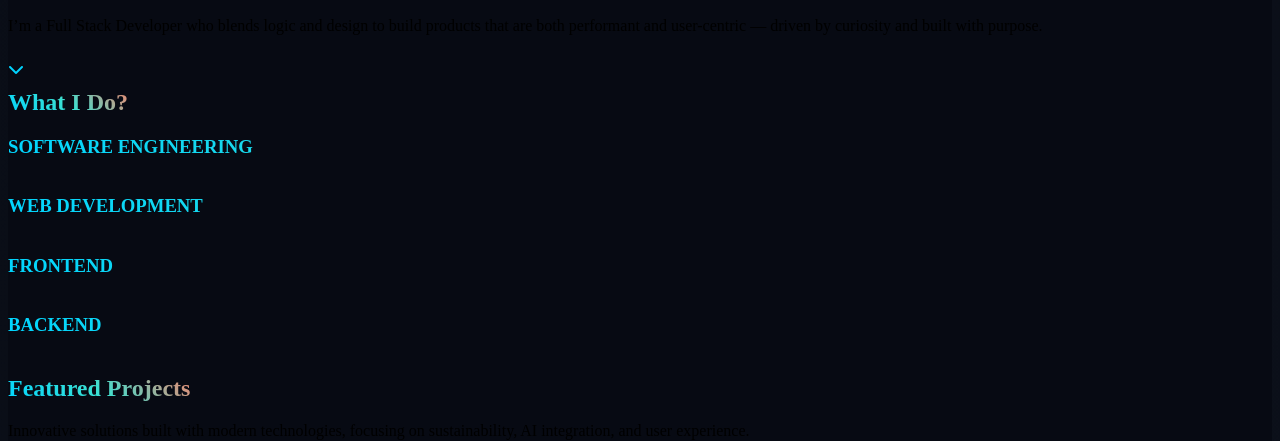
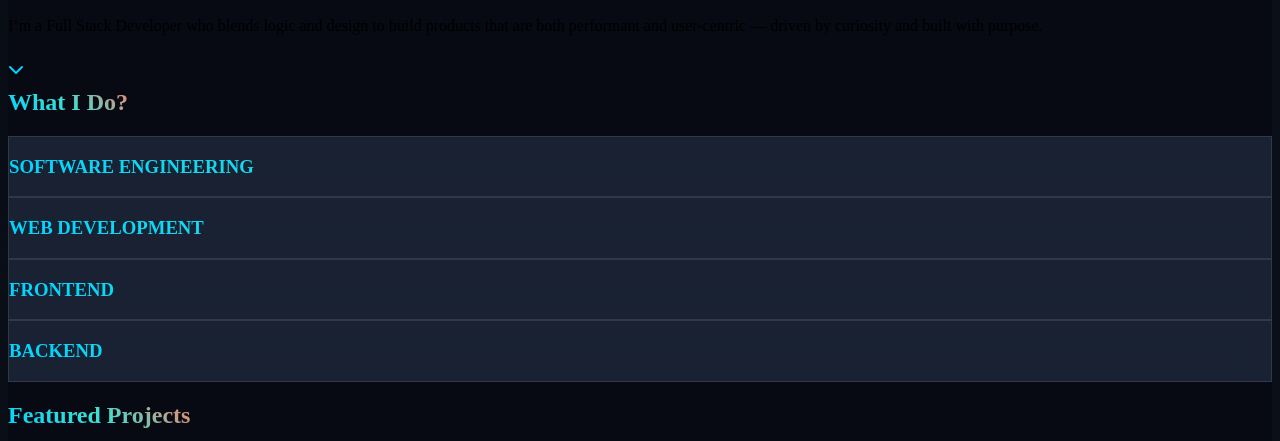
Before and after one commit to aroravittesh/portfolio, a React (Vite) app in the folder client/: page / in a window 1280 px wide. Shown: the part 2340-2781 px from the top of the page. Built offline with nearby package versions, Linux system fonts and the light colour scheme.

Commit message:
updated cards background

```diff
--- a/client/src/components/Education.tsx
+++ b/client/src/components/Education.tsx
@@ -1,3 +1,59 @@
+// import { motion } from "framer-motion";
+// import { useIntersectionObserver } from "@/hooks/use-intersection-observer";
+
+// const Education = () => {
+//   const { ref, isIntersecting } = useIntersectionObserver({ threshold: 0.1 });
+
+//   return (
+//     <section
+//       id="education"
+//       ref={ref}
+//       className="py-20 px-6 md:px-16 bg-cosmic-dark text-white"
+//     >
+//       {/* Section Heading */}
+//       <motion.div
+//         initial={{ y: 40, opacity: 0 }}
+//         animate={isIntersecting ? { y: 0, opacity: 1 } : { y: 40, opacity: 0 }}
+//         transition={{ duration: 0.6 }}
+//         className="text-center mb-12"
+//       >
+//         <h2 className="text-4xl md:text-5xl font-bold font-orbitron tracking-wide">
+//           <span className="gradient-text">Education</span>
+//         </h2>
+//       </motion.div>
+
+//       {/* Education Cards */}
+//       <motion.div
+//         initial={{ opacity: 0, y: 40 }}
+//         animate={isIntersecting ? { opacity: 1, y: 0 } : { opacity: 0, y: 40 }}
+//         transition={{ duration: 0.6, delay: 0.1 }}
+//         className="max-w-4xl mx-auto space-y-6"
+//       >
+//         {/* Degree Card */}
+//         <div className="p-8 bg-cosmic-purple/80 hover:bg-cosmic-purple/90 border border-cosmic-cyan/40 shadow-xl rounded-2xl transition-all duration-500">
+//           <h3 className="text-2xl font-bold font-orbitron uppercase tracking-wider gradient-text">
+//             B.Tech in Computer Science Engineering
+//           </h3>
+//           <p className="text-gray-300 text-sm font-medium mt-2">
+//             Bennett University — Expected June 2026
+//           </p>
+//           <p className="text-gray-300 text-sm mt-1">
+//             CGPA: 8.42
+//           </p>
+//         </div>
+
+//         {/* DSA Achievement Card */}
+//         <div className="p-6 bg-cosmic-purple/80 hover:bg-cosmic-purple/90 border border-cosmic-cyan/40 shadow-xl rounded-2xl transition-all duration-500 text-center">
+//           <p className="text-lg font-bold font-orbitron gradient-text">
+//             Solved 370+ questions on LeetCode, GFG, and TUF+
+//           </p>
+//         </div>
+//       </motion.div>
+//     </section>
+//   );
+// };
+
+// export default Education;
 import { motion } from "framer-motion";
 import { useIntersectionObserver } from "@/hooks/use-intersection-observer";
 
@@ -30,7 +86,7 @@ const Education = () => {
         className="max-w-4xl mx-auto space-y-6"
       >
         {/* Degree Card */}
-        <div className="p-8 bg-cosmic-purple/80 hover:bg-cosmic-purple/90 border border-cosmic-cyan/40 shadow-xl rounded-2xl transition-all duration-500">
+        <div className="glass-dark rounded-2xl p-8 transition-all duration-500">
           <h3 className="text-2xl font-bold font-orbitron uppercase tracking-wider gradient-text">
             B.Tech in Computer Science Engineering
           </h3>
@@ -43,7 +99,7 @@ const Education = () => {
         </div>
 
         {/* DSA Achievement Card */}
-        <div className="p-6 bg-cosmic-purple/80 hover:bg-cosmic-purple/90 border border-cosmic-cyan/40 shadow-xl rounded-2xl transition-all duration-500 text-center">
+        <div className="glass-dark rounded-2xl p-6 text-center transition-all duration-500">
           <p className="text-lg font-bold font-orbitron gradient-text">
             Solved 370+ questions on LeetCode, GFG, and TUF+
           </p>
--- a/client/src/components/Extracurricular.tsx
+++ b/client/src/components/Extracurricular.tsx
@@ -1,3 +1,60 @@
+// import { motion } from "framer-motion";
+// import { useIntersectionObserver } from "@/hooks/use-intersection-observer";
+
+// const Extracurricular = () => {
+//   const { ref, isIntersecting } = useIntersectionObserver({ threshold: 0.1 });
+
+//   return (
+//     <section
+//       id="extracurricular"
+//       ref={ref}
+//       className="py-20 px-6 md:px-16 bg-cosmic-dark text-white"
+//     >
+//       {/* Section Heading */}
+//       <motion.div
+//         initial={{ y: 40, opacity: 0 }}
+//         animate={isIntersecting ? { y: 0, opacity: 1 } : { y: 40, opacity: 0 }}
+//         transition={{ duration: 0.6 }}
+//         className="text-center mb-12"
+//       >
+//         <h2 className="text-4xl md:text-5xl font-bold font-orbitron tracking-wide">
+//           <span className="gradient-text">Extracurricular</span>
+//         </h2>
+//       </motion.div>
+
+//       {/* Activity Card */}
+//       <motion.div
+//         initial={{ opacity: 0, y: 40 }}
+//         animate={isIntersecting ? { opacity: 1, y: 0 } : { opacity: 0, y: 40 }}
+//         transition={{ duration: 0.6, delay: 0.1 }}
+//         className="max-w-4xl mx-auto"
+//       >
+//         <div className="p-8 bg-cosmic-purple/80 hover:bg-cosmic-purple/90 border border-cosmic-cyan/40 shadow-xl rounded-2xl transition-all duration-500">
+//           <h3 className="text-2xl font-bold font-orbitron tracking-wider gradient-text">
+//             FullStack BU – Core Member
+//           </h3>
+//           <p className="text-gray-300 text-sm font-medium mt-2">
+//             Bennett University, Greater Noida, UP, India
+//           </p>
+//           <p className="text-gray-400 text-sm mt-1">
+//             February 2023 – August 2023
+//           </p>
+//           <ul className="list-disc list-inside mt-4 space-y-1 text-gray-300 text-sm">
+//             <li>
+//               Core team member in FullStack BU club at Bennett University.
+//             </li>
+//             <li>
+//               Managed and participated in organizing team for yearly tech fest
+//               of Bennett University called i-Cosmic.
+//             </li>
+//           </ul>
+//         </div>
+//       </motion.div>
+//     </section>
+//   );
+// };
+
+// export default Extracurricular;
 import { motion } from "framer-motion";
 import { useIntersectionObserver } from "@/hooks/use-intersection-observer";
 
@@ -29,7 +86,7 @@ const Extracurricular = () => {
         transition={{ duration: 0.6, delay: 0.1 }}
         className="max-w-4xl mx-auto"
       >
-        <div className="p-8 bg-cosmic-purple/80 hover:bg-cosmic-purple/90 border border-cosmic-cyan/40 shadow-xl rounded-2xl transition-all duration-500">
+        <div className="glass-dark rounded-2xl p-8">
           <h3 className="text-2xl font-bold font-orbitron tracking-wider gradient-text">
             FullStack BU – Core Member
           </h3>
--- a/client/src/components/WhatIDo.tsx
+++ b/client/src/components/WhatIDo.tsx
@@ -1,3 +1,96 @@
+// import { useState } from "react";
+// import { motion } from "framer-motion";
+// import { useIntersectionObserver } from "@/hooks/use-intersection-observer";
+
+// const skills = [
+//   {
+//     title: "SOFTWARE ENGINEERING",
+//     description:
+//       "Experience in building scalable and efficient software systems with modern engineering practices."
+//   },
+//   {
+//     title: "WEB DEVELOPMENT",
+//     description:
+//       "Proficient in crafting responsive, dynamic websites and web apps using React, Next.js, and modern tooling."
+//   },
+//   {
+//     title: "FRONTEND",
+//     description:
+//       "Skilled in creating intuitive, accessible user interfaces with pixel-perfect design and interactivity."
+//   },
+//   {
+//     title: "BACKEND",
+//     description:
+//       "Capable of building REST APIs, handling databases, and managing server-side logic using Node.js and Supabase."
+//   }
+// ];
+
+// export default function WhatIDo() {
+//   const [hoveredIndex, setHoveredIndex] = useState<number | null>(null);
+//   const { ref, isIntersecting } = useIntersectionObserver({ threshold: 0.2 });
+
+//   return (
+//     <section
+//       id="whatido"
+//       ref={ref}
+//       className="w-full py-16 px-6 md:px-16 bg-cosmic-dark text-white"
+//     >
+//       {/* Section Title */}
+//       <motion.div
+//         initial={{ y: 50, opacity: 0 }}
+//         animate={isIntersecting ? { y: 0, opacity: 1 } : { y: 50, opacity: 0 }}
+//         transition={{ duration: 0.8 }}
+//         className="text-center mb-12"
+//       >
+//         <h2 className="text-4xl md:text-5xl font-bold font-orbitron tracking-wide">
+//           <span className="gradient-text">What I Do?</span>
+//         </h2>
+//       </motion.div>
+
+//       {/* Skill Cards */}
+//       <div className="flex flex-col gap-10">
+//         {skills.map((skill, index) => (
+//           <motion.div
+//             key={index}
+//             onMouseEnter={() => setHoveredIndex(index)}
+//             onMouseLeave={() => setHoveredIndex(null)}
+//             initial={{ y: 50, opacity: 0 }}
+//             animate={
+//               isIntersecting
+//                 ? { y: 0, opacity: 1 }
+//                 : { y: 50, opacity: 0 }
+//             }
+//             transition={{ duration: 0.6, delay: index * 0.1 }}
+//             className="w-full p-10 rounded-2xl bg-cosmic-purple/80 hover:bg-cosmic-purple/90 border border-cosmic-cyan/40 shadow-xl transition-all duration-500 relative overflow-hidden cursor-pointer group"
+//           >
+//             <motion.h3
+//               className="text-4xl font-extrabold uppercase font-orbitron tracking-wider group-hover:scale-105 transition-transform duration-300 ease-in-out gradient-text"
+//               initial={false}
+//               animate={{ y: hoveredIndex === index ? -4 : 0 }}
+//               transition={{ duration: 0.3, ease: "easeInOut" }}
+//             >
+//               {skill.title}
+//             </motion.h3>
+
+//             <motion.div
+//               className="overflow-hidden"
+//               initial={false}
+//               animate={{
+//                 maxHeight: hoveredIndex === index ? 200 : 0,
+//                 opacity: hoveredIndex === index ? 1 : 0
+//               }}
+//               transition={{ duration: 0.4, ease: "easeInOut" }}
+//             >
+//               <div className="pt-4 text-gray-300 font-inter text-lg">
+//                 {skill.description}
+//               </div>
+//             </motion.div>
+//           </motion.div>
+//         ))}
+//       </div>
+//     </section>
+//   );
+// }
 import { useState } from "react";
 import { motion } from "framer-motion";
 import { useIntersectionObserver } from "@/hooks/use-intersection-observer";
@@ -61,7 +154,7 @@ export default function WhatIDo() {
                 : { y: 50, opacity: 0 }
             }
             transition={{ duration: 0.6, delay: index * 0.1 }}
-            className="w-full p-10 rounded-2xl bg-cosmic-purple/80 hover:bg-cosmic-purple/90 border border-cosmic-cyan/40 shadow-xl transition-all duration-500 relative overflow-hidden cursor-pointer group"
+            className="w-full glass-dark p-10 rounded-2xl transition-all duration-500 relative overflow-hidden cursor-pointer group"
           >
             <motion.h3
               className="text-4xl font-extrabold uppercase font-orbitron tracking-wider group-hover:scale-105 transition-transform duration-300 ease-in-out gradient-text"
```
